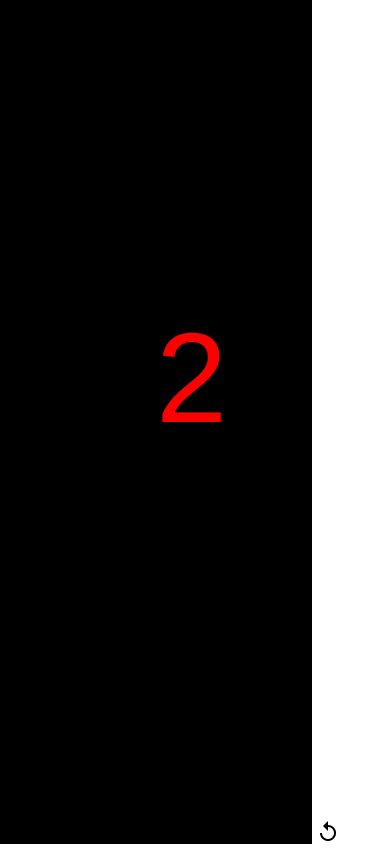
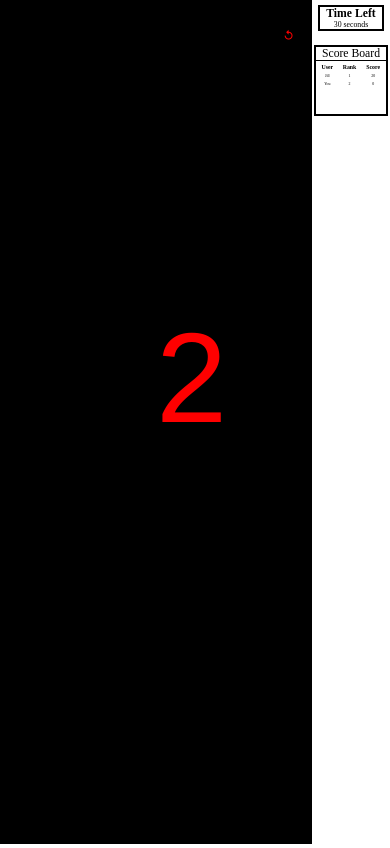
Before and after one commit to amitbinu/pokeIt, a plain HTML site: page index.html in a window 390 px wide. Both pictures are taken after a click on the element "Start". Drawn offline with nearby package versions, Linux system fonts and the light colour scheme.

Commit message:
Made the website more responsive

```diff
--- a/css/styles.css
+++ b/css/styles.css
@@ -19,6 +19,7 @@ html{
 	background: black;
 }
 
+
 #StartButton{
 	position: relative;
 	font-family: 'Slabo 27px', serif;
@@ -35,31 +36,55 @@ html{
 	cursor: pointer;
 }
 
-#box, #box2{
+#information{
+	display: none;
 	position: absolute;
-	right: 1%;
+	right: 0;
+	width: 20%;
+}
+
+
+#box, #box2, #replayButton{
+	position: relative;
 	border: 2px solid black;
-	width: 18%;
-	display: none;
 	text-align: center;
 }
 
 #box{
-	top: 2%;
+	top: 5px;
+	width: 80%;
+	margin: 0 auto;
 }
 
+#replayButton{
+	bottom: 10%;
+	border: none;
+	font-size: 3vw;
+	width: 4vw;
+	height: 4vw;
+	right: 8vw;
+	padding-top: 1vw;
+	border-radius: 100%;
+	background: black;
+	color: red;
+	cursor: pointer;
+}
 #box2{
 	padding-top: 0;
-	bottom: 2%;
 	padding-bottom: 25px;
+	width: 90%;
+	margin: 0 auto;
+
 }
 
 #table{
 	width: 100%;
 	height: 100%;
 	border: 1px solid black;
-	margin-top: 0;
-	margin-bottom: 0;
+	border-right: transparent;
+	border-left: transparent;
+	border-bottom: transparent;
+	margin: 0 auto;
 }
 
 #Timetitle, #ScoreBoard{
@@ -70,4 +95,16 @@ html{
 
 #Time{
 	font-weight: 100;
+	font-size: 2vw;
+	margin: 0 auto;
+	width: 100%;
+	height: 100%;
 }
+
+th{
+	font-size: 1.5vw;
+}
+
+td{
+	font-size: 1vw;
+}
```
